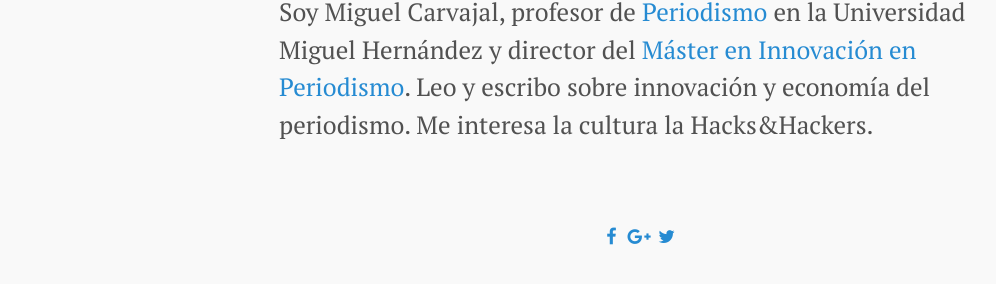
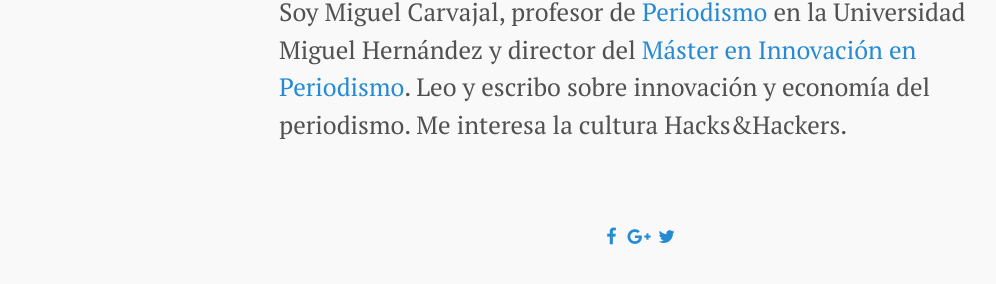
Before and after one commit to miguelcarvajal/miguelcarvajal.github.io, a Jekyll site: the page built from index.html, in a window 1280 px wide. Shown: the part 199-483 px from the top of the page, without its empty margins (1-997 px from the left). Built offline with Jekyll 4.4.1, drawn with Linux system fonts in a browser that asks for light colours; nearby versions of some CDN libraries; Markdown is read by kramdown in place of the engine named in the settings; comment, search, counter and statistics services are not loaded.

Commit message:
actualizamos

```diff
--- a/_includes/_cover.html
+++ b/_includes/_cover.html
@@ -1,4 +1,4 @@
           <div class="inner cover">
             <h1 class="cover-heading">¡Hola! 👋</h1>
-            <p class="lead">Soy Miguel Carvajal, profesor de <a href="http://periodismo.umh.es" target="_blank">Periodismo</a> en la Universidad Miguel Hernández y director del <a href="http://mip.umh.es" target="_blank">Máster en Innovación en Periodismo</a>. Leo y escribo sobre innovación y economía del periodismo. Me interesa la cultura la Hacks&Hackers.</p>
+            <p class="lead">Soy Miguel Carvajal, profesor de <a href="http://periodismo.umh.es" target="_blank">Periodismo</a> en la Universidad Miguel Hernández y director del <a href="http://mip.umh.es" target="_blank">Máster en Innovación en Periodismo</a>. Leo y escribo sobre innovación y economía del periodismo. Me interesa la cultura Hacks&Hackers.</p>
           </div>
```
